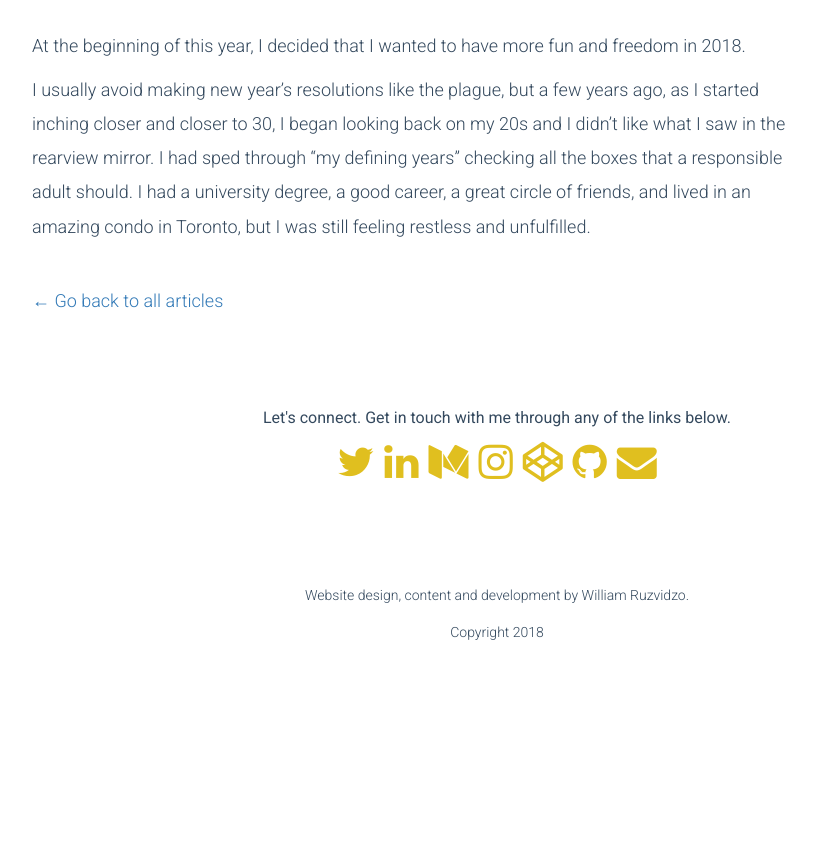
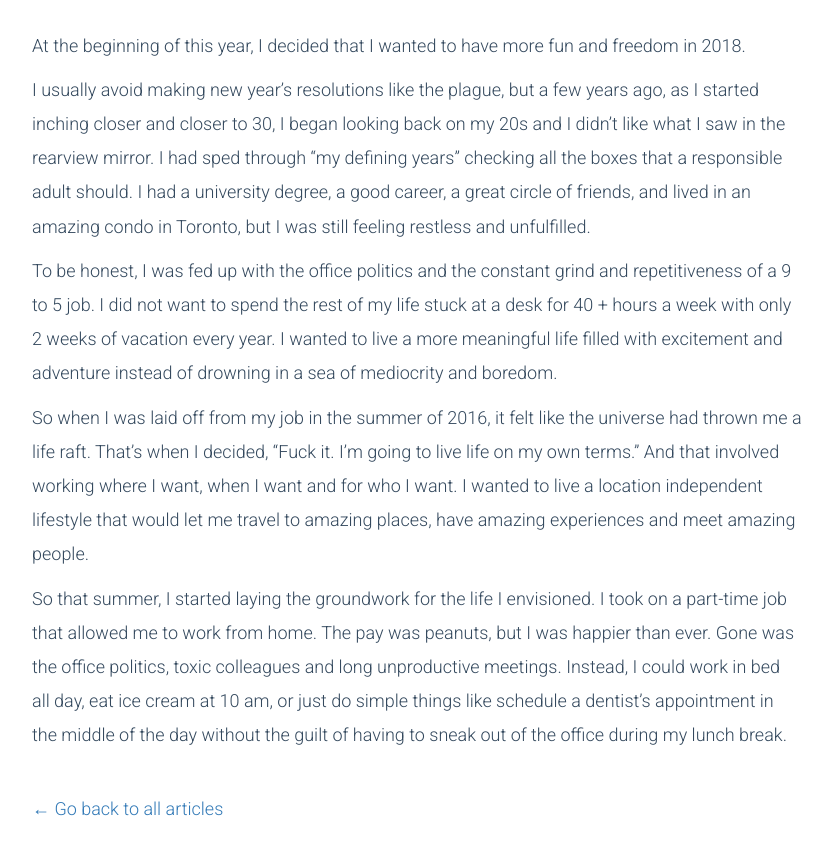
Before and after one commit to WilliamRuz/website, a Jekyll site: the page built from _posts/2018-01-05-Why-Being-Laid-Off-Was-The-Best-Thing-That-Happened-To-Me.md, in a window 1280 px wide and 900 px high, scrolled down 780 px. Shown: the top 855 px of the window, without its empty margins (143-975 px from the left). Built offline with Jekyll 4.4.1, drawn with Linux system fonts in a browser that asks for light colours; before the commit the page ends 1585 px from its top, so only the background shows below that.

Commit message:
Update 2018-01-05-Why-Being-Laid-Off-Was-The-Best-Thing-That-Happened-To-Me.md

```diff
--- a/_posts/2018-01-05-Why-Being-Laid-Off-Was-The-Best-Thing-That-Happened-To-Me.md
+++ b/_posts/2018-01-05-Why-Being-Laid-Off-Was-The-Best-Thing-That-Happened-To-Me.md
@@ -9,3 +9,9 @@
 At the beginning of this year, I decided that I wanted to have more fun and freedom in 2018.
 
 I usually avoid making new year’s resolutions like the plague, but a few years ago, as I started inching closer and closer to 30, I began looking back on my 20s and I didn’t like what I saw in the rearview mirror. I had sped through “my defining years” checking all the boxes that a responsible adult should. I had a university degree, a good career, a great circle of friends, and lived in an amazing condo in Toronto, but I was still feeling restless and unfulfilled.
+
+To be honest, I was fed up with the office politics and the constant grind and repetitiveness of a 9 to 5 job. I did not want to spend the rest of my life stuck at a desk for 40 + hours a week with only 2 weeks of vacation every year. I wanted to live a more meaningful life filled with excitement and adventure instead of drowning in a sea of mediocrity and boredom.
+
+So when I was laid off from my job in the summer of 2016, it felt like the universe had thrown me a life raft. That’s when I decided, "Fuck it. I'm going to live life on my own terms." And that involved working where I want, when I want and for who I want. I wanted to live a location independent lifestyle that would let me travel to amazing places, have amazing experiences and meet amazing people.
+
+So that summer, I started laying the groundwork for the life I envisioned. I took on a part-time job that allowed me to work from home. The pay was peanuts, but I was happier than ever. Gone was the office politics, toxic colleagues and long unproductive meetings. Instead, I could work in bed all day, eat ice cream at 10 am, or just do simple things like schedule a dentist's appointment in the middle of the day without the guilt of having to sneak out of the office during my lunch break.
```
